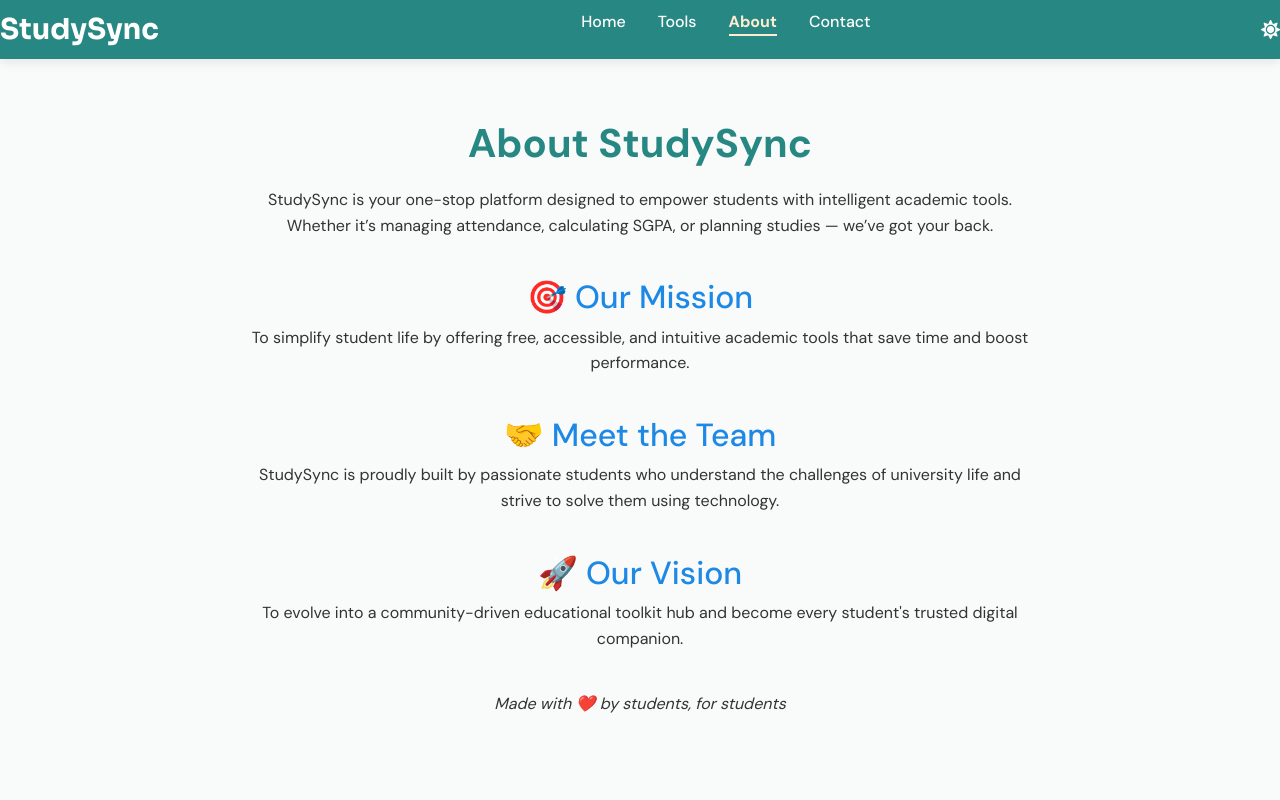
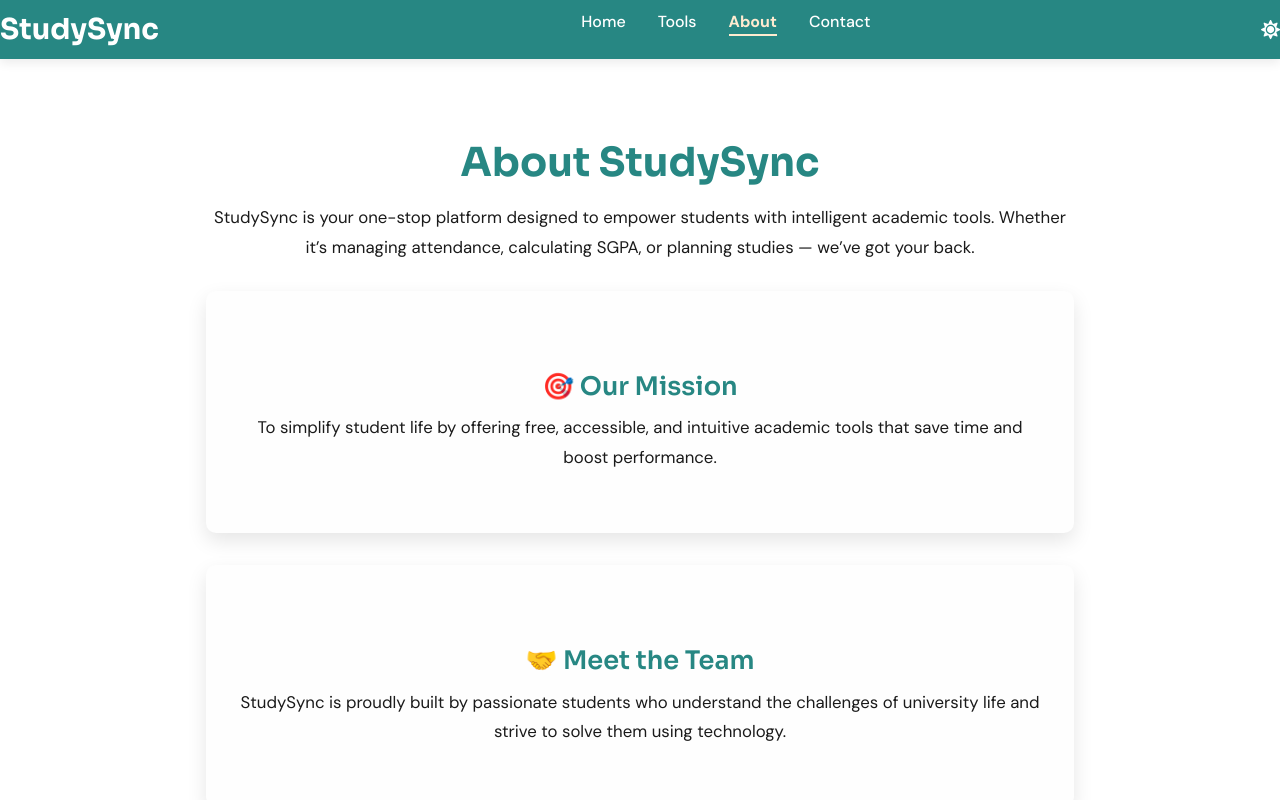
Before and after one commit to Abdul-Wasi/studysync, a React (Vite) app: page /about in a window 1280 px wide. Shown: the top 800 px of the page. Built offline with nearby package versions, Linux system fonts and the light colour scheme.

Commit message:
UI enahnce

```diff
--- a/src/styles/About.css
+++ b/src/styles/About.css
@@ -1,34 +1,93 @@
+/* src/styles/About.css */
+
 .about-page {
-  padding: 60px 20px;
-  background-color: #f9fafa;
+  padding: 80px 20px 60px;
+  background-color: var(--bg-color);
   min-height: 100vh;
+  font-family: var(--font-body);
 }
 
 .about-container {
-  max-width: 800px;
+  max-width: 900px;
   margin: 0 auto;
   text-align: center;
+  padding: 0 1rem;
 }
 
 .about-container h1 {
-  color: #278783;
-  font-weight: bold;
-  margin-bottom: 20px;
+  font-size: 2.5rem;
+  color: var(--primary-color);
+  font-weight: 700;
+  font-family: var(--font-heading);
+  margin-bottom: 1rem;
+  animation: fadeInUp 0.6s ease forwards;
+}
+
+.about-container h2 {
+  margin-top: 3rem;
+  margin-bottom: 0.75rem;
+  color: var(--primary-color);
+  font-size: 1.6rem;
+  font-weight: 600;
+  font-family: var(--font-heading);
 }
 
 .about-container p {
-  color: #333;
-  line-height: 1.6;
-  margin-bottom: 20px;
+  color: var(--text-color);
+  font-size: 1.05rem;
+  font-family: var(--font-body);
+  line-height: 1.75;
+  margin-bottom: 1.8rem;
+  padding: 0 0.5rem;
 }
 
-.about-container h2 {
-  margin-top: 40px;
-  color: #1e88e5;
+.mission-section,
+.team-section,
+.vision-section {
+  background: var(--card-bg);
+  padding: 2rem 1.5rem;
+  border-radius: var(--border-radius);
+  box-shadow: 0 8px 20px rgba(0, 0, 0, 0.1);
+  margin-bottom: 2rem;
+  transition: transform 0.3s ease;
+}
+
+.mission-section:hover,
+.team-section:hover,
+.vision-section:hover {
+  transform: translateY(-3px);
 }
 
 .footer-note {
-  margin-top: 40px;
+  margin-top: 3rem;
   font-style: italic;
-  color: #666;
+  color: #777;
+  font-size: 0.95rem;
 }
+
+/* Fade-in animation */
+@keyframes fadeInUp {
+  from {
+    opacity: 0;
+    transform: translateY(20px);
+  }
+  to {
+    opacity: 1;
+    transform: translateY(0);
+  }
+}
+
+/* Responsive */
+@media (max-width: 768px) {
+  .about-container h1 {
+    font-size: 2rem;
+  }
+
+  .about-container h2 {
+    font-size: 1.3rem;
+  }
+
+  .about-container p {
+    font-size: 1rem;
+  }
+}
--- a/src/styles/Contact.css
+++ b/src/styles/Contact.css
@@ -1,72 +1,114 @@
+/* src/styles/Contact.css */
+
 .contact-page {
-  padding: 60px 20px;
-  background-color: #fdfdfd;
+  padding: 80px 20px 60px;
+  background-color: var(--bg-color);
   min-height: 100vh;
+  font-family: var(--font-body);
 }
 
 .contact-container {
   max-width: 600px;
   margin: 0 auto;
   text-align: center;
+  animation: fadeInUp 0.6s ease-in-out;
 }
 
 .contact-container h1 {
-  color: #278783;
-  font-weight: bold;
-  margin-bottom: 10px;
+  font-size: 2.3rem;
+  color: var(--primary-color);
+  font-weight: 700;
+  margin-bottom: 1rem;
+  font-family: var(--font-heading);
 }
 
 .contact-intro {
-  color: #555;
-  margin-bottom: 40px;
+  color: var(--text-color);
+  font-size: 1.05rem;
+  margin-bottom: 2.5rem;
+  padding: 0 10px;
 }
 
 .contact-form {
-  background-color: #fff;
-  padding: 30px;
-  border-radius: 12px;
-  box-shadow: 0 4px 12px rgba(0, 0, 0, 0.08);
+  background-color: var(--card-bg);
+  padding: 30px 25px;
+  border-radius: var(--border-radius);
+  box-shadow: 0 8px 18px rgba(0, 0, 0, 0.08);
   text-align: left;
 }
 
 .form-group {
-  margin-bottom: 20px;
+  margin-bottom: 1.6rem;
 }
 
 .form-group label {
   display: block;
   font-weight: 600;
-  margin-bottom: 8px;
-  color: #333;
+  margin-bottom: 0.5rem;
+  color: var(--text-color);
+  font-family: var(--font-body);
 }
 
 .form-group input,
 .form-group textarea {
   width: 100%;
   padding: 12px 15px;
-  border: 1px solid #ddd;
+  border: 1px solid #ccc;
   border-radius: 8px;
-  font-size: 16px;
+  font-size: 1rem;
+  font-family: var(--font-body);
+  background-color: white;
+  transition: border-color 0.3s ease, box-shadow 0.3s ease;
 }
 
 .form-group input:focus,
 .form-group textarea:focus {
   outline: none;
-  border-color: #278783;
-  box-shadow: 0 0 4px rgba(39, 135, 131, 0.3);
+  border-color: var(--primary-color);
+  box-shadow: 0 0 6px rgba(39, 135, 131, 0.3);
 }
 
 button[type="submit"] {
-  background-color: #278783;
-  color: #fff;
+  background-color: var(--primary-color);
+  color: white;
   border: none;
   padding: 12px 24px;
-  font-size: 16px;
+  font-size: 1rem;
+  font-weight: 600;
   border-radius: 8px;
   cursor: pointer;
-  transition: background-color 0.3s ease;
+  transition: background-color 0.3s ease, transform 0.2s ease;
+  font-family: var(--font-body);
 }
 
 button[type="submit"]:hover {
   background-color: #1e6f6c;
+  transform: scale(1.03);
 }
+
+/* Fade-in animation */
+@keyframes fadeInUp {
+  from {
+    opacity: 0;
+    transform: translateY(30px);
+  }
+  to {
+    opacity: 1;
+    transform: translateY(0);
+  }
+}
+
+/* Responsive */
+@media (max-width: 600px) {
+  .contact-container h1 {
+    font-size: 1.8rem;
+  }
+
+  .contact-intro {
+    font-size: 1rem;
+  }
+
+  .contact-form {
+    padding: 20px;
+  }
+}
--- a/src/styles/Navbar.css
+++ b/src/styles/Navbar.css
@@ -199,7 +199,7 @@
   pointer-events: auto;
 }
 
-/* Responsive Rules */
+/* Responsive */
 @media (max-width: 768px) {
   .desktop-only {
     display: none;
```
